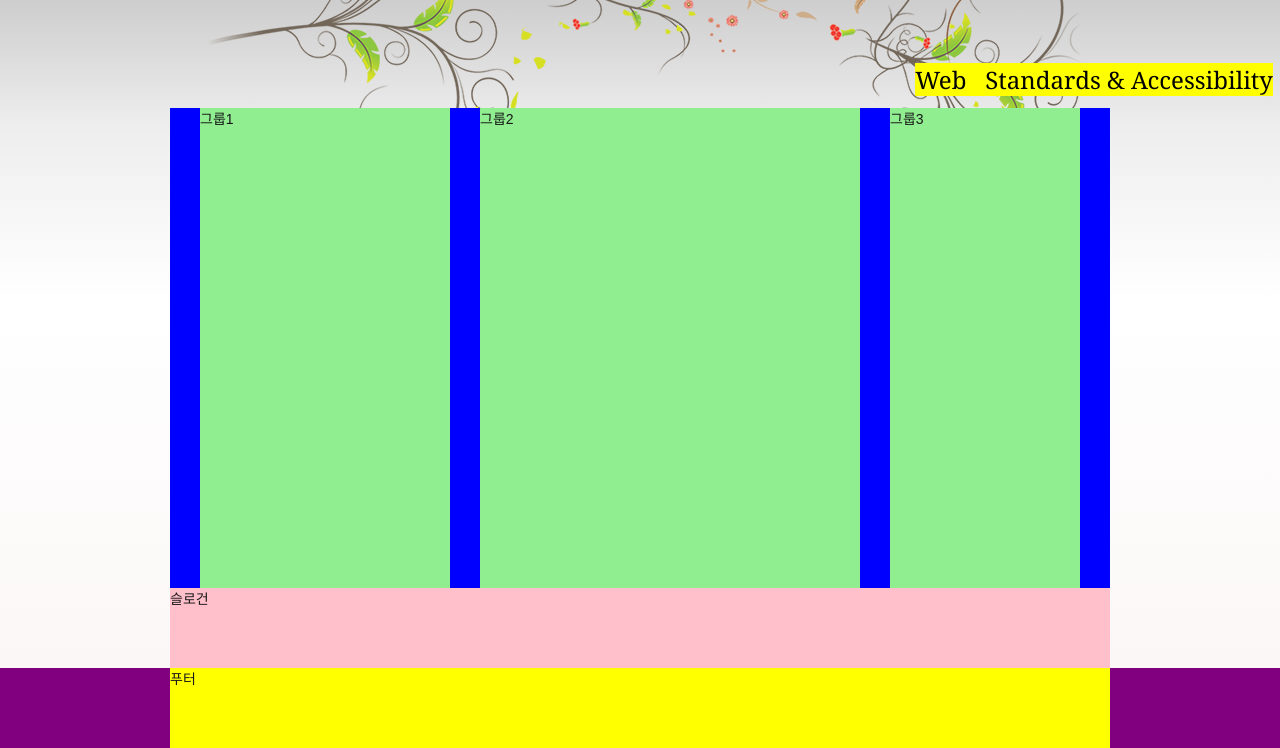
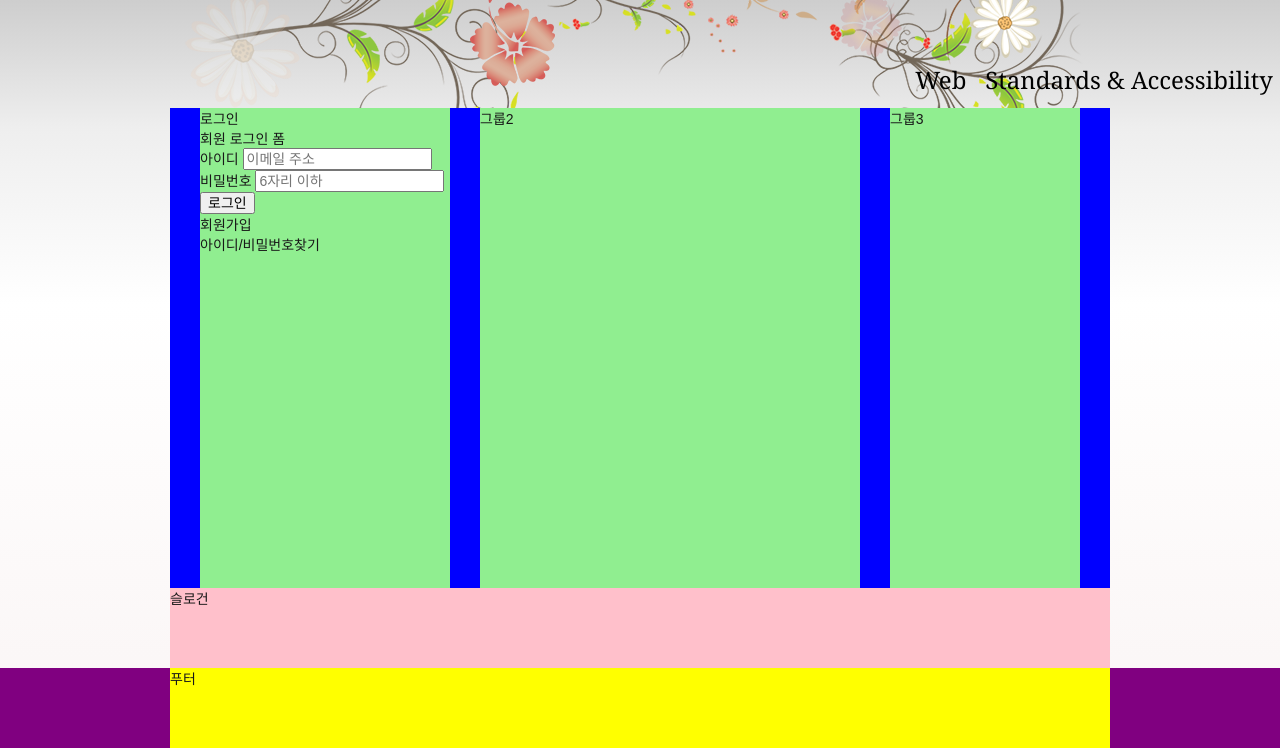
Before and after one commit to hanju0506/kpc, a plain HTML site: page main.html in a window 1280 px wide. Shown: the part 139-887 px from the top of the page. Drawn offline with Linux system fonts and the light colour scheme; a web font is replaced by a local one.

Commit message:
로그인 마크업 완성

```diff
--- a/css/stylesheet.css
+++ b/css/stylesheet.css
@@ -1,6 +1,5 @@
 @charset "utf-8";
 @import url('fontello.css');
-/* @import url('https://use.fontawesome.com/releases/v5.8.2/css/all.css'); */
 @import url('https://spoqa.github.io/spoqa-han-sans/css/SpoqaHanSans-kr.css');
 @import url('normalize.css');
 @import url('reset.css');
@@ -142,31 +141,54 @@ a{
 .sub-menu a:hover::before{
   content: '\e800';
 }
-
+/* 비주얼 */
+@keyframes bgAni{
+  0%{
+    opacity: 1;
+  }
+  100%{
+    opacity: 0;
+  }
+}
 @keyframes textAni{
   0%{
     color: rgba(0,0,0,0);
     font-size: 12px;
-    transform: translate(0,0);
+    transform: translate(0, 0);
   }
   100%{
-    color: rgba(0,0,0,1);
+    color:  rgba(0,0,0,1);
     font-size: 24px;
-    transform: translate(400px,75px);
+    transform: translate(400px, 75px);
   }
 }
-/* 비주얼 */
 .visual{
- /* background-color: orangered;*/
   height: 120px;
   position: relative;
 }
+.visual::before, .visual::after{
+  content: '';
+  width: 100%;
+  height: 100%;
+  position: absolute;
+  top: 0;
+  left: 0;
+  z-index: -1;
+  animation: bgAni 2000ms infinite alternate;
+}
+.visual::before{
+  background: url('images/ani_flower_01.png') no-repeat 0 -10px,
+  url('images/ani_flower_02.png') no-repeat 670px 0;
+}
+.visual::after{
+  background: url('images/ani_flower_03.png') no-repeat 300px 0,
+  url('images/ani_flower_04.png') no-repeat 800px 0;
+  animation-delay: 1000ms;
+}
+
 .visual-text{
-  background-color: yellow;
   font-family: Georgia, 'Times New Roman', Times, serif;
-  animation-name: textAni;
-  animation-duration: 3000ms;
-  animation-fill-mode: forwards;
+  animation: textAni 3000ms forwards;
   display: inline-block;
   max-width: 540px;
 }
--- a/main.html
+++ b/main.html
@@ -125,7 +125,29 @@
       </p>
     </div>
     <main class="main">
-      <div class="group group1">그룹1</div>
+      <div class="group group1">
+        <section class="login">
+          <h2 class="login-heading">로그인</h2>
+          <form action="https://formspree.io/today_lucky@naver.com" method="POST" class="login-form">
+           <fieldset>
+             <legend>회원 로그인 폼</legend>
+             <div class="user-email">
+               <label for="user-email">아이디</label>
+               <input name="uid" type="email" id="user-email" required placeholder="이메일 주소">
+             </div>
+             <div class="user-pw">
+                <label for="user-pw">비밀번호</label>
+                <input name="upw" type="password" id="user-pw" maxlength="6" required placeholder="6자리 이하">
+              </div>
+              <button class="btn-login" type="submit">로그인</button>
+           </fieldset>
+          </form>
+          <ul class="sign">
+            <li><a herf="#">회원가입</a></li>
+            <li><a herf="#">아이디/비밀번호찾기</a></li>
+          </ul>
+        </section>
+      </div>
       <div class="group group2">그룹2</div>
       <div class="group group3">그룹3</div>
     </main>
```
